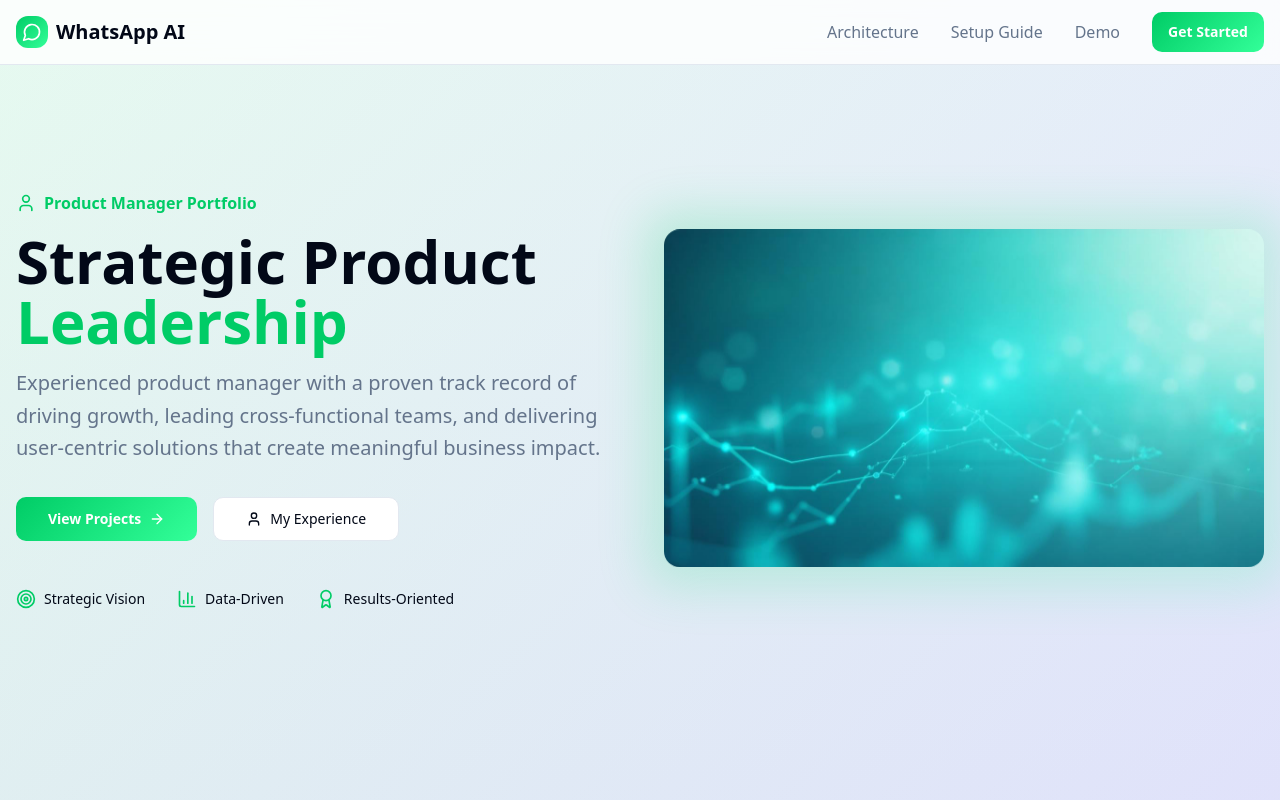
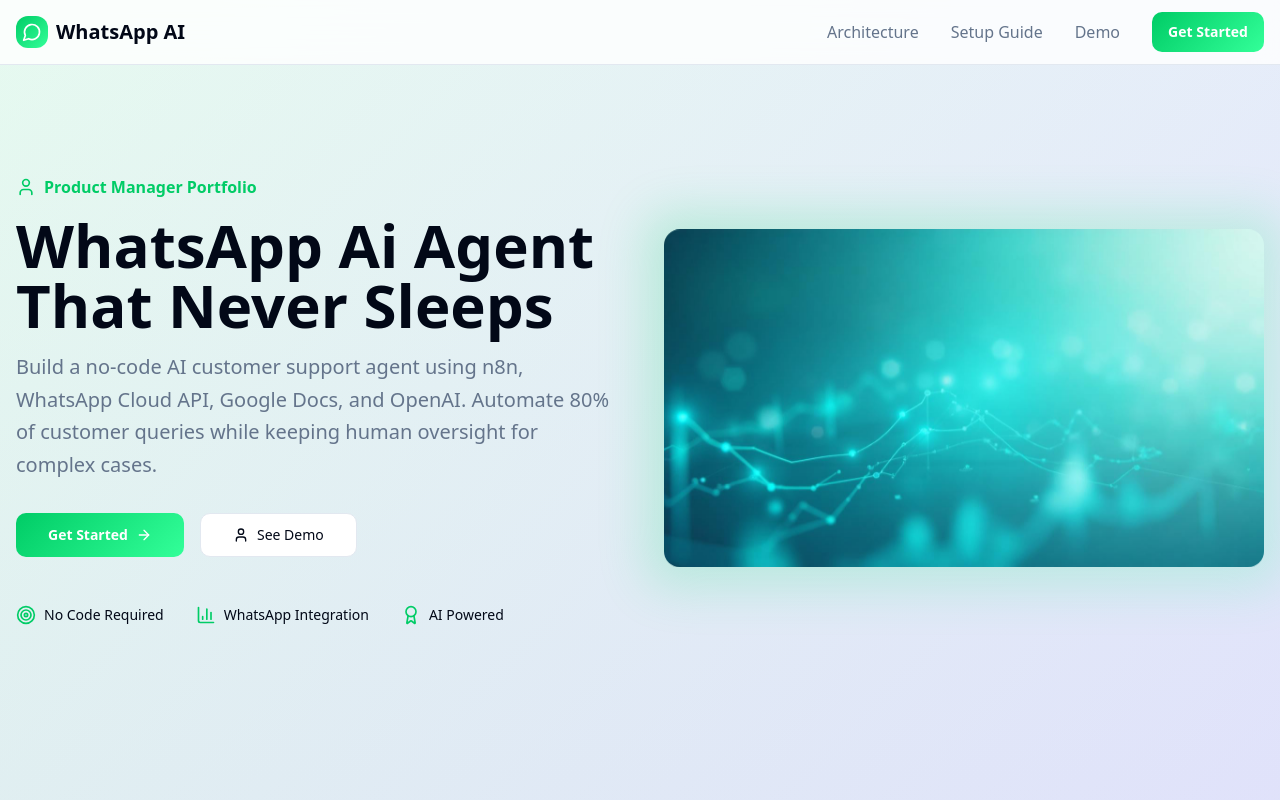
Before and after one commit to vaibhavvpx/ask-doc-ai-bot, a React (Vite) app: page / in a window 1280 px wide. Shown: the top 800 px of the page. Built offline with nearby package versions, Linux system fonts and the light colour scheme.

Commit message:
Changes
Co-authored-by: vaibhavvpx <224917249+vaibhavvpx@users.noreply.github.com>

```diff
--- a/src/components/HeroSection.tsx
+++ b/src/components/HeroSection.tsx
@@ -20,13 +20,11 @@ const HeroSection = () => {
                 <span>Product Manager Portfolio</span>
               </div>
               <h1 className="text-5xl lg:text-6xl font-bold leading-tight">
-                Strategic Product
-                <span className="block text-primary">Leadership</span>
+                WhatsApp Ai Agent<br />That Never Sleeps
               </h1>
               <p className="text-xl text-muted-foreground leading-relaxed">
-                Experienced product manager with a proven track record of driving growth,
-                leading cross-functional teams, and delivering user-centric solutions that
-                create meaningful business impact.
+                Build a no-code AI customer support agent using n8n, WhatsApp Cloud API, Google Docs, and OpenAI.
+                Automate 80% of customer queries while keeping human oversight for complex cases.
               </p>
             </div>
 
@@ -37,7 +35,7 @@ const HeroSection = () => {
                 onClick={() => scrollToSection('projects')}
                 className="group"
               >
-                View Projects
+                Get Started
                 <ArrowRight className="w-5 h-5 group-hover:translate-x-1 transition-transform" />
               </Button>
               <Button
@@ -46,22 +44,22 @@ const HeroSection = () => {
                 onClick={() => scrollToSection('experience')}
               >
                 <User className="w-5 h-5" />
-                My Experience
+                See Demo
               </Button>
             </div>
 
             <div className="flex items-center gap-8 pt-4">
               <div className="flex items-center gap-2">
                 <Target className="w-5 h-5 text-primary" />
-                <span className="text-sm font-medium">Strategic Vision</span>
+                <span className="text-sm font-medium">No Code Required</span>
               </div>
               <div className="flex items-center gap-2">
                 <BarChart3 className="w-5 h-5 text-primary" />
-                <span className="text-sm font-medium">Data-Driven</span>
+                <span className="text-sm font-medium">WhatsApp Integration</span>
               </div>
               <div className="flex items-center gap-2">
                 <Award className="w-5 h-5 text-primary" />
-                <span className="text-sm font-medium">Results-Oriented</span>
+                <span className="text-sm font-medium">AI Powered</span>
               </div>
             </div>
           </div>
```
